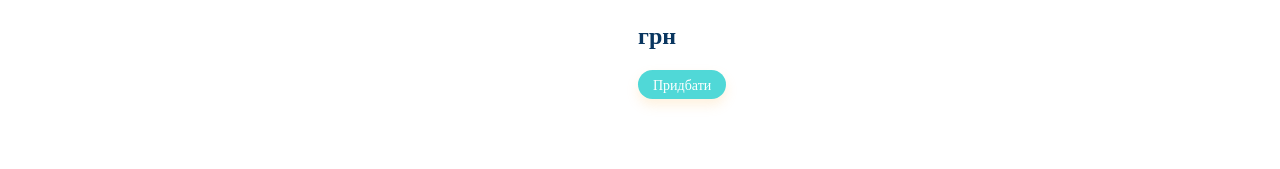
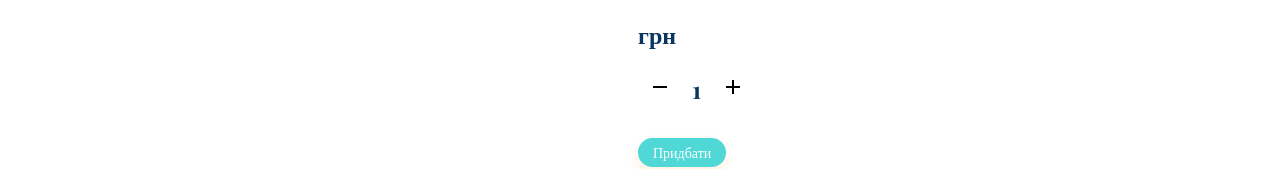
Before and after one commit to Oaleks262/front-end-bathroom-shop, a React (Create React App) app: page /product/1 in a window 1280 px wide. Shown: the part 261-430 px from the top of the page. Built offline with nearby package versions, Linux system fonts and the light colour scheme; a web font is replaced by a local one.

Commit message:
Add button in file ProductDetalPage and save

```diff
--- a/src/components/Cart/localSave.js
+++ b/src/components/Cart/localSave.js
@@ -5,24 +5,46 @@ export const getCartFromLocalStorage = () => {
     return cart ? JSON.parse(cart) : [];
   };
 
+  // export const setCartToLocalStorage = (newProduct) => {
+  //   const storedCart = getCartFromLocalStorage();
+
+  //   // Перевіряємо, чи продукт вже є в кошику за допомогою його _id
+  //   const existingProductIndex = storedCart.findIndex(item => item._id === newProduct._id);
+
+  //   // Якщо продукт вже є в кошику, збільшуємо кількість на одиницю
+  //   if (existingProductIndex !== -1) {
+  //     storedCart[existingProductIndex].quantity += 1;
+  //   } else {
+  //     // Якщо продукт відсутній в кошику, додаємо його з кількістю 1
+  //     newProduct.quantity = 1;
+  //     storedCart.push(newProduct);
+  //   }
+
+  //   // Зберігаємо кошик у локальному сховищі
+  //   localStorage.setItem('cart', JSON.stringify(storedCart));
+  // };
+
   export const setCartToLocalStorage = (newProduct) => {
     const storedCart = getCartFromLocalStorage();
 
     // Перевіряємо, чи продукт вже є в кошику за допомогою його _id
     const existingProductIndex = storedCart.findIndex(item => item._id === newProduct._id);
 
-    // Якщо продукт вже є в кошику, збільшуємо кількість на одиницю
+    // Установлюємо значення за замовчуванням для кількості, якщо воно не передане
+    const productQuantity = newProduct.quantity || 1; // Задаємо значення за замовчуванням 1
+
     if (existingProductIndex !== -1) {
-      storedCart[existingProductIndex].quantity += 1;
+        // Якщо продукт вже є в кошику, оновлюємо його кількість
+        storedCart[existingProductIndex].quantity += productQuantity;
     } else {
-      // Якщо продукт відсутній в кошику, додаємо його з кількістю 1
-      newProduct.quantity = 1;
-      storedCart.push(newProduct);
+        // Якщо продукт відсутній в кошику, додаємо його з переданою кількістю
+        storedCart.push({ ...newProduct, quantity: productQuantity });
     }
 
     // Зберігаємо кошик у локальному сховищі
     localStorage.setItem('cart', JSON.stringify(storedCart));
-  };
+};
+
 
   export const clearCartFromLocalStorage = () => {
     localStorage.removeItem('cart');
--- a/src/components/Popup/ProductDetalPage.css
+++ b/src/components/Popup/ProductDetalPage.css
@@ -111,6 +111,28 @@
     color: #50d8d7;
     transform: scale(0.9);
 }
+.quantity-controls {
+    display: flex;
+    align-items: center;
+    margin-bottom: 10px;
+}
+
+.quantity-btn-detal {
+    padding: 5px 10px;
+    cursor: pointer;
+}
+
+.quantity-value-detal {
+    margin: 0 10px;
+    font-size: 16px;
+    color: #093660;
+    font-family: "Playfair Display";
+    font-size: 24px;
+    font-style: normal;
+    font-weight: 700;
+    line-height: normal;
+}
+
 @media (max-width:1279px) {
     .detailes-product-back {
         margin-top: 15%;
--- a/src/components/Popup/ProductDetalPage.js
+++ b/src/components/Popup/ProductDetalPage.js
@@ -1,37 +1,47 @@
-import React from "react";
-import './ProductDetalPage.css'
+import React, { useState } from "react";
+import './ProductDetalPage.css';
 import HeaderWhite from '../Header/HeaderWhite';
-import { setCartToLocalStorage,getProductFromLocalStorage } from '../Cart/localSave';
-import { useState } from 'react';
-import lefticon from '../../assets/img/landing/aboutProduct/icon-left.svg'
-import Footer from '../../components/Footer/Footer'
+import { setCartToLocalStorage, getProductFromLocalStorage } from '../Cart/localSave';
+import lefticon from '../../assets/img/landing/aboutProduct/icon-left.svg';
+import Footer from '../../components/Footer/Footer';
 import HeaderMobile from "../Header/HeaderMobile";
+import addbutton from "../../assets/img/landing/shopping/addshop.svg"
+import removbutton from "../../assets/img/landing/shopping/removeshop.svg"
+
 const ProductDetailsPage = () => {
-    const [prod, setProd] = useState([]);
+    const [quantity, setQuantity] = useState(1); // Створюємо стан для кількості
     const [isAddedToCart, setIsAddedToCart] = useState(false);
 
     const product = getProductFromLocalStorage();
 
-
     const addToCart = (product) => {
-        setProd([...prod, product]);
-        setCartToLocalStorage(product);
-        setIsAddedToCart(true); // Встановлюємо прапорець, що товар додано до кошика
+        const productWithQuantity = { ...product, quantity }; // Додаємо кількість до товару
+        setCartToLocalStorage(productWithQuantity); // Передаємо товар разом із кількістю
+        setIsAddedToCart(true);
         setTimeout(() => {
-            setIsAddedToCart(false); // Знімаємо прапорець через 10 секунд
+            setIsAddedToCart(false);
         }, 10000);
     };
 
+    // Функції для збільшення і зменшення кількості товару
+    const incrementQuantity = () => {
+        setQuantity(prevQuantity => prevQuantity + 1);
+    };
 
+    const decrementQuantity = () => {
+        if (quantity > 1) {
+            setQuantity(prevQuantity => prevQuantity - 1);
+        }
+    };
 
     return (
         <div className="detailes-product">
             <div className='content-padding'>
-                <HeaderWhite/>
-                <HeaderMobile/>
-            <div className="detailes-product-back">
-                <a className="detailes-product-btn-back" href="/product"><img src={lefticon}/>Повернутись до товарів</a>
-            </div>
+                <HeaderWhite />
+                <HeaderMobile />
+                <div className="detailes-product-back">
+                    <a className="detailes-product-btn-back" href="/product"><img src={lefticon} alt="Назад"/>Повернутись до товарів</a>
+                </div>
                 <div className="conteiner-product">
                     <div className="conteiner-product-img">
                         <img src={product.avatarUrl} alt={product.titleProduct} />
@@ -41,14 +51,24 @@ const ProductDetailsPage = () => {
                         <p className="conteiner-product-text-category">{product.category}</p>
                         <p className="conteiner-product-text-about">{product.aboutProduct}</p>
                         <p className="conteiner-product-text-price">{product.priceProduct} грн</p>
-                        <button onClick={() => addToCart(product)} className={`conteiner-product-li-button ${isAddedToCart ? 'added' : ''}`}>
+
+                        {/* Блок з кнопками "+" і "-" для зміни кількості */}
+                        <div className="quantity-controls">
+                            <p className="quantity-btn-detal" onClick={decrementQuantity}><img src={removbutton}/></p>
+                            <span className="quantity-value-detal">{quantity}</span>
+                            <p className="quantity-btn-detal" onClick={incrementQuantity}><img src={addbutton}/></p>
+                        </div>
+
+                        <button
+                            onClick={() => addToCart(product)}
+                            className={`conteiner-product-li-button ${isAddedToCart ? 'added' : ''}`}
+                        >
                             {isAddedToCart ? 'Додано' : 'Придбати'}
                         </button>
                     </div>
                 </div>
-                <Footer/>
+                <Footer />
             </div>
-
         </div>
     );
 };
```
